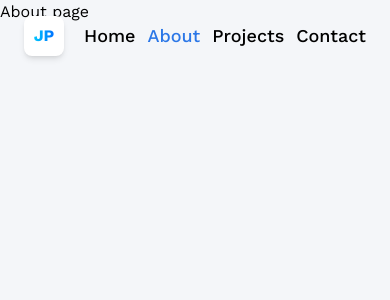
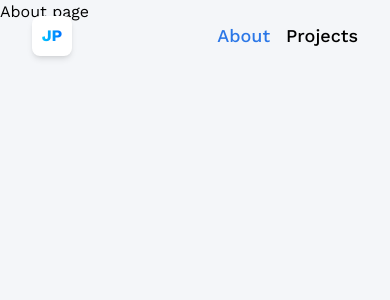
Before and after one commit to Janepark87/react-portfolio, a React (Vite) app: page /about in a window 390 px wide. Shown: the top 300 px of the page. Built offline with nearby package versions, Linux system fonts and the light colour scheme.

Commit message:
fixed the router and created the sky component

```diff
--- a/src/components/Navbar.jsx
+++ b/src/components/Navbar.jsx
@@ -5,25 +5,19 @@ export default function Navbar() {
 		<header className="header">
 			<NavLink
 				to="/"
-				className="flex h-10 w-10 items-center justify-center rounded-lg bg-white font-bold shadow-md"
+				className="flex h-10 w-10 min-w-10 items-center justify-center rounded-lg bg-white font-bold shadow-md"
 			>
 				<span className="blue-gradient_text">JP</span>
 			</NavLink>
 
 			<nav>
-				<ul className="flex gap-3 text-lg font-medium sm:gap-7">
-					<li>
-						<NavLink to="/">Home</NavLink>
-					</li>
+				<ul className="flex gap-4 text-lg font-medium sm:gap-7">
 					<li>
 						<NavLink to="/about">About</NavLink>
 					</li>
 					<li>
 						<NavLink to="/projects">Projects</NavLink>
 					</li>
-					<li>
-						<NavLink to="/contact">Contact</NavLink>
-					</li>
 				</ul>
 			</nav>
 		</header>
--- a/src/index.css
+++ b/src/index.css
@@ -61,7 +61,7 @@ body:has(.card[data-color='green']:hover) {
 	}
 
 	.header {
-		@apply absolute left-0 right-0 top-0 z-10 mx-auto flex max-w-5xl items-center justify-between bg-transparent px-6 py-4 sm:px-16;
+		@apply absolute left-0 right-0 top-0 z-10 mx-auto flex max-w-5xl items-center justify-between bg-transparent px-8 py-4 sm:px-16;
 	}
 
 	.footer {
--- /dev/null
+++ b/src/models/Sky.jsx
@@ -0,0 +1,12 @@
+import { useGLTF } from '@react-three/drei';
+import skyScene from '../assets/3d/sky.glb';
+
+export default function Sky() {
+	const sky = useGLTF(skyScene);
+
+	return (
+		<mesh>
+			<primitive object={sky.scene} />
+		</mesh>
+	);
+}
--- a/src/pages/Home.jsx
+++ b/src/pages/Home.jsx
@@ -3,6 +3,7 @@ import { Suspense } from 'react';
 import useIslandScreenSizer from '../hooks/useIslandScreenSizer';
 import Loader from '../components/Loader';
 import Island from '../models/Island';
+import Sky from '../models/Sky';
 
 export default function Home() {
 	const [islandScale, islandPosition, islandRotation] =
@@ -26,6 +27,8 @@ export default function Home() {
 						intensity={1}
 					/>
 
+					<Sky />
+
 					<Island
 						position={islandPosition}
 						scale={islandScale}
```
